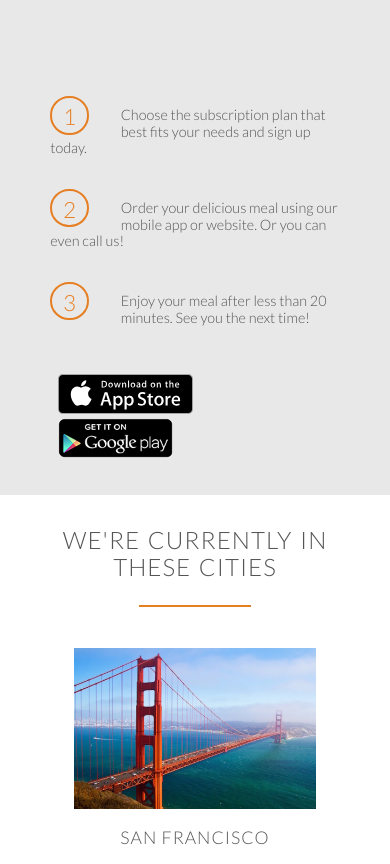
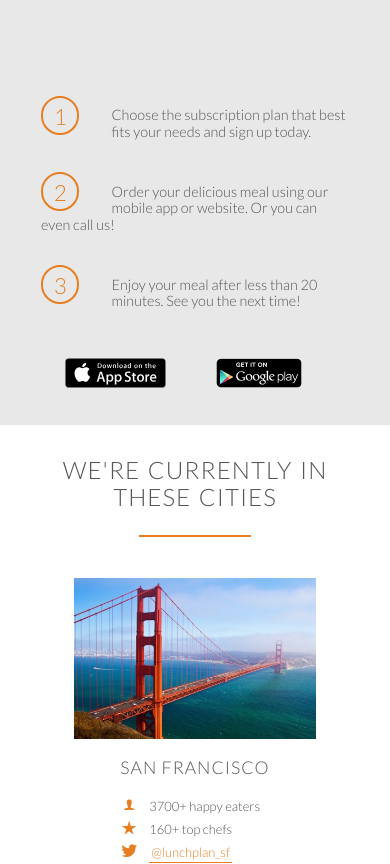
Before and after one commit to trungvuh/Healthy_Kitchen, a website: page index.html in a window 390 px wide. Shown: the part 2572-3436 px from the top of the page. Drawn offline with nearby package versions, Linux system fonts and the light colour scheme; files whose address does not match are found by name.

Commit message:
Fixing button size for screen

```diff
--- a/resources/css/queries.css
+++ b/resources/css/queries.css
@@ -194,8 +194,8 @@
         margin-left: 35%;
     }
 
-    .btn-app {
-        margin-left: 13%;
+    .btn-app img {
+        margin: 0 10%;
     }
 
     footer {
@@ -228,7 +228,7 @@
 
 /*  Fr small phones  */
 
-@media only screen and (max-width: 480px) {
+@media only screen and (max-width: 527px) {
 
     section {
         padding: 1.5rem;
@@ -236,10 +236,6 @@
 
     .contact-form {
         width: 100%;
-    }
-
-    .btn-app {
-        margin-left: 2%;
     }
 
     .city-feature {
@@ -254,4 +250,21 @@
         margin: 0 0.5%;
     }
 
+    .steps-box:last-child {
+        padding: 0;
+    }
+
+    .btn-app img {
+        max-height: 40px;
+        margin: 0 5%;
+    }
+
 }
+
+@media only screen and (max-width: 425px) {
+    .btn-app img {
+        max-height: 30px;
+        margin: 0 7%;
+    }
+
+}
```
